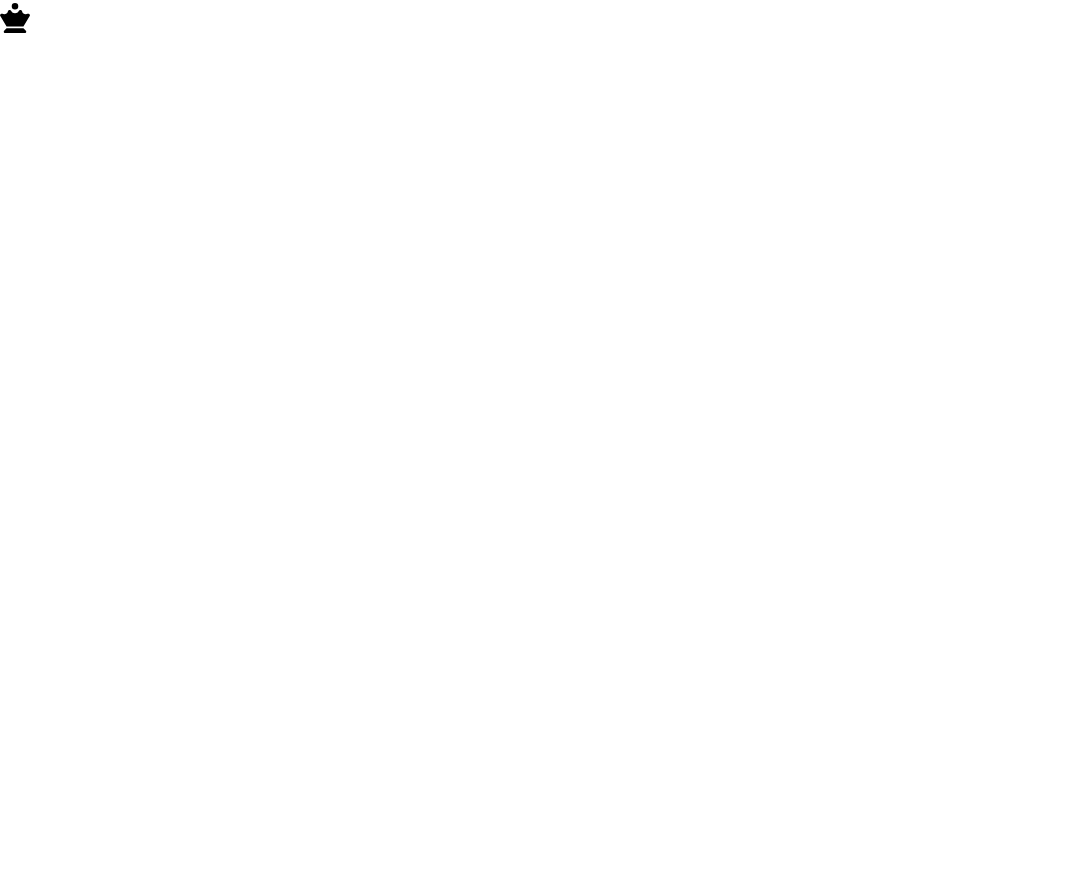
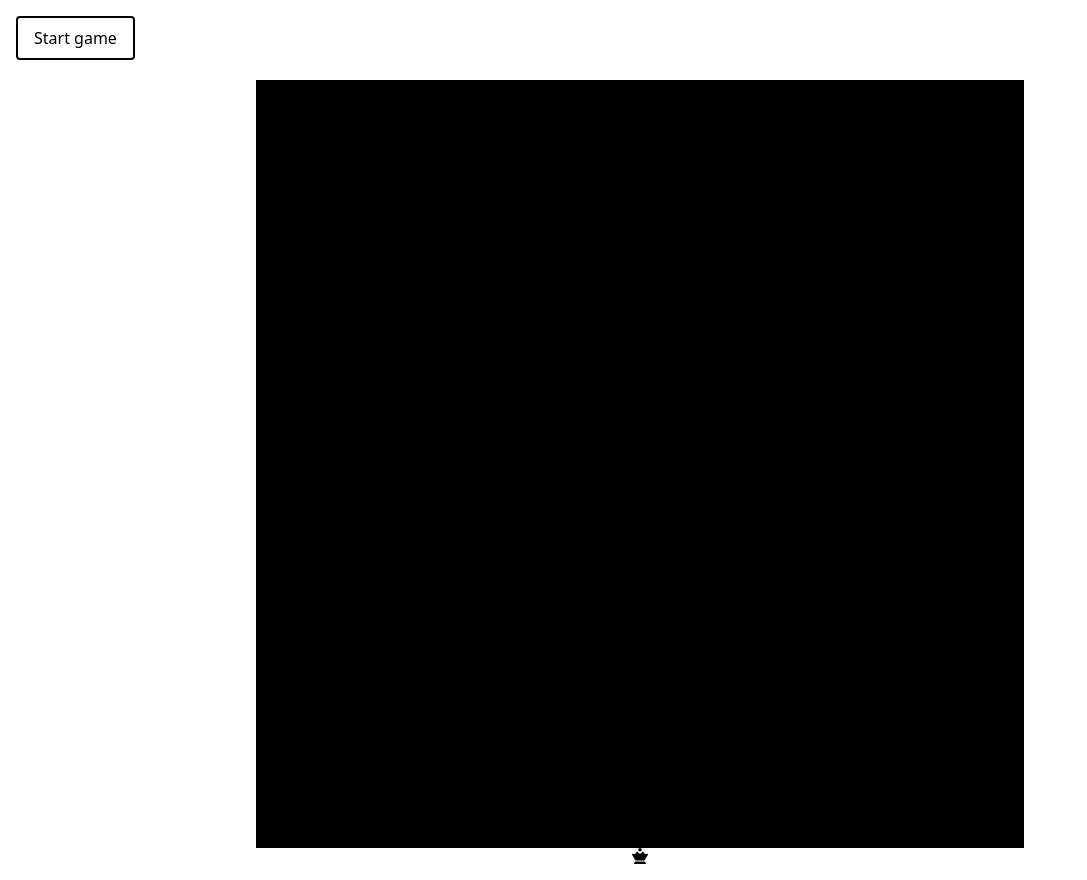
Before and after one commit to AbreuDProgrammer/chess, a Next.js app: page / in a window 1280 px wide. Shown: the whole page, without its empty margins (0-1087 px from the left). Before the commit the page ends 800 px from the top, so only its background shows below. Built offline with nearby package versions, Linux system fonts and the light colour scheme.

Commit message:
starting components, squares table and utilities

```diff
--- /dev/null
+++ b/src/components/button.jsx
@@ -0,0 +1,3 @@
+export default function button({children}) {
+  return <button className='border-2 border-black px-4 py-2 rounded hover:bg-black hover:text-white'>{children}</button>
+}
--- a/src/components/layout.jsx
+++ b/src/components/layout.jsx
@@ -9,7 +9,7 @@ export default function Layout({title, children}) {
         <meta name="viewport" content="width=device-width, initial-scale=1" />
         <link rel="icon" href="/favicon.ico" />
       </Head>
-      <main>
+      <main className='w-full h-full flex flex-col items-center justify-start p-4'>
         {children}
       </main>
     </>
--- /dev/null
+++ b/src/components/table.jsx
@@ -0,0 +1,17 @@
+export default function Table() {
+
+  const cols = ['A','B','C','D','E','F','G','H']
+  const rows = [1, 2, 3, 4, 5, 6, 7, 8]
+
+  const squares = cols.map(col => {
+    return rows.map(row => {
+      return <div key={col+row} id={col+row}></div>
+    })
+  })
+
+  return (
+    <div className="w-table h-table bg-black">
+
+    </div>
+  )
+}
--- a/src/pages/index.js
+++ /dev/null
@@ -1,16 +0,0 @@
-import Layout from '@/components/layout'
-
-import { FontAwesomeIcon } from '@fortawesome/react-fontawesome'
-import { faChessQueen } from '@fortawesome/free-solid-svg-icons'
-
-export default function Home() {
-  return (
-    <>
-      <Layout title='Chess'>
-        <div className='text-black text-3xl'>
-          <FontAwesomeIcon icon={faChessQueen}/>
-        </div>
-      </Layout>
-    </>
-  )
-}
--- /dev/null
+++ b/src/pages/index.jsx
@@ -0,0 +1,28 @@
+import { FontAwesomeIcon } from '@fortawesome/react-fontawesome'
+import { faChessQueen } from '@fortawesome/free-solid-svg-icons'
+import Layout from '@/components/layout'
+import Table from '@/components/table'
+import Button from '@/components/button'
+
+
+export default function Home() {
+  return (
+    <Layout title='Chess'>
+
+      <ButtonsRow/>
+
+      <Table/>
+
+      <FontAwesomeIcon icon={faChessQueen}/>
+
+    </Layout>
+  )
+}
+
+function ButtonsRow() {
+  return (
+    <div className='w-full h-16'>
+      <Button>Start game</Button>
+    </div>
+  )
+}
--- a/tailwind.config.js
+++ b/tailwind.config.js
@@ -4,7 +4,11 @@ module.exports = {
     "./src/**/*.{js,ts,jsx,tsx}"
   ],
   theme: {
-    extend: {},
+    extend: {
+      spacing: {
+        'table': '48rem'
+      }
+    },
   },
   plugins: [],
 }
```
